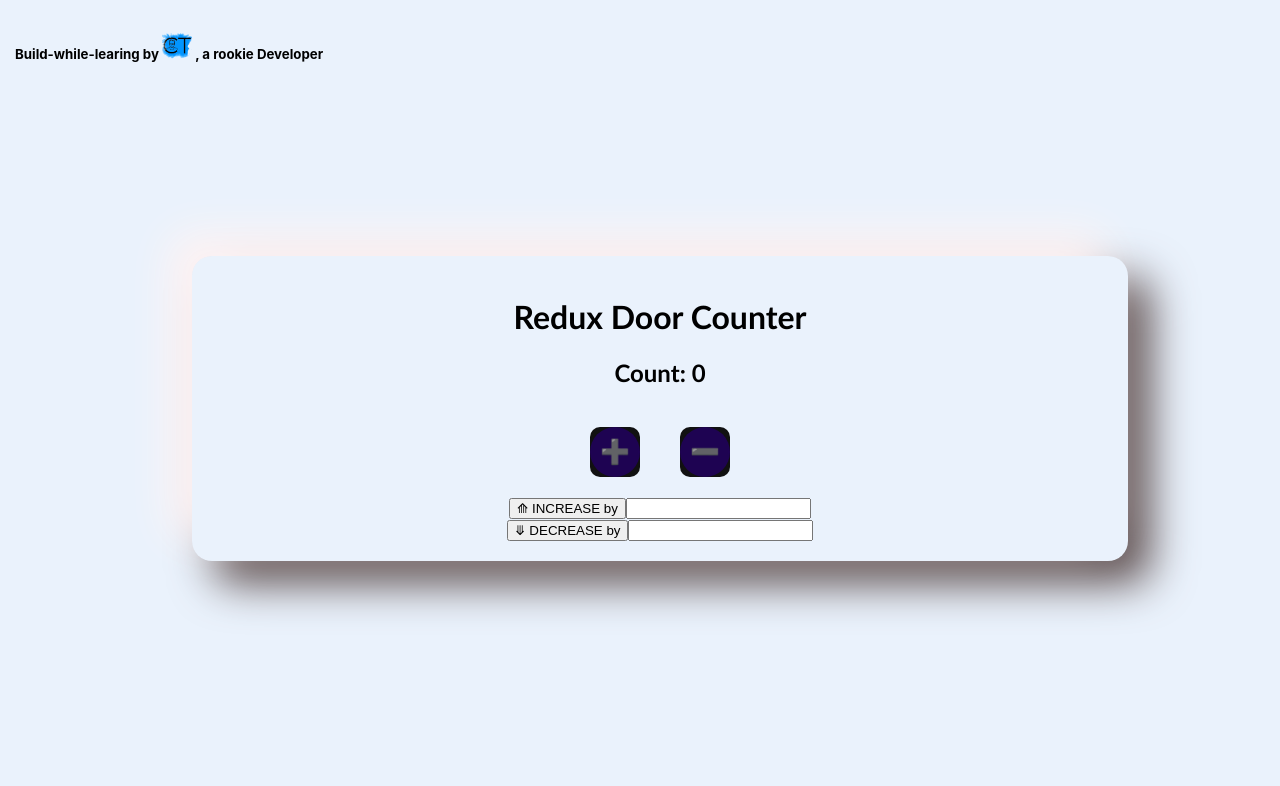
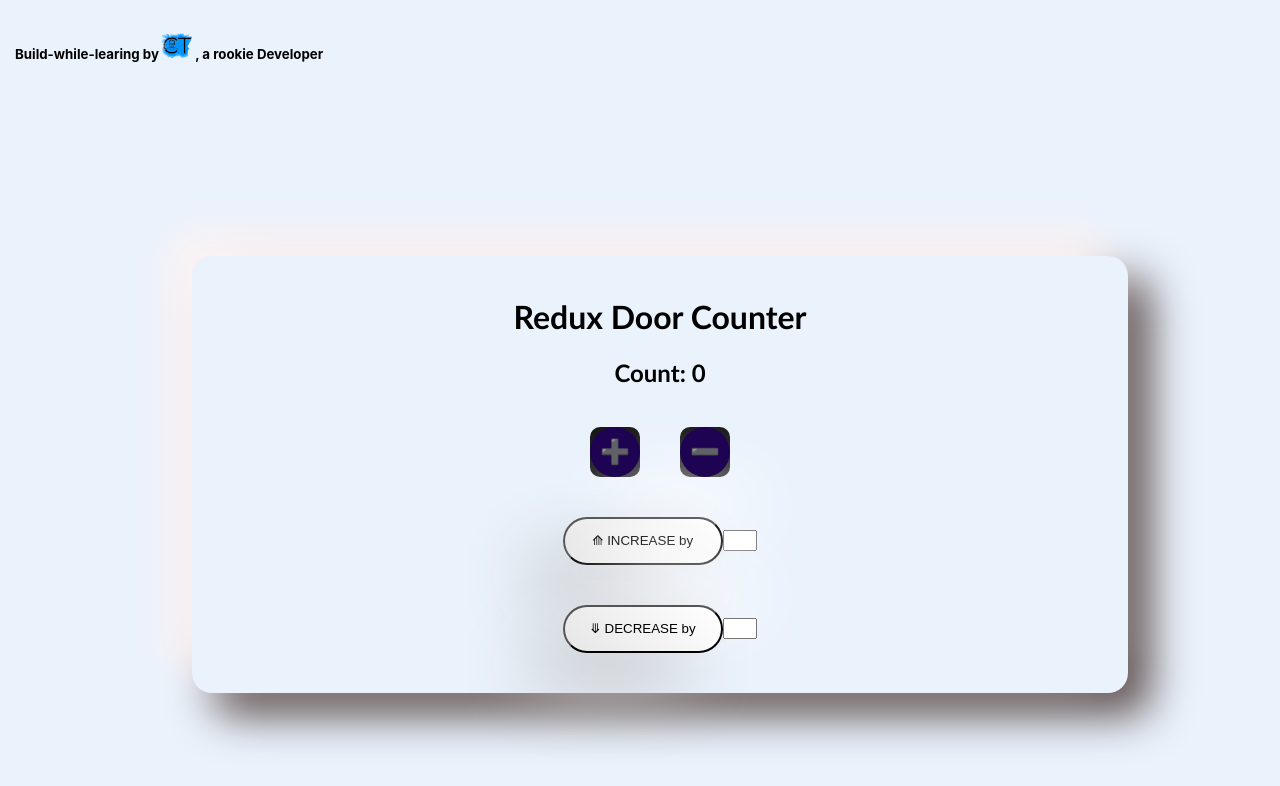
Before and after one commit to chuongtang/redux-counter, a React (Create React App) app: page / in a window 1280 px wide. Shown: the top 786 px of the page. Built offline with nearby package versions, Linux system fonts and the light colour scheme.

Commit message:
prior to crazy adding styling

```diff
--- a/src/features/Counter.js
+++ b/src/features/Counter.js
@@ -11,7 +11,7 @@ import {
 const Counter = () => {
     const count = useSelector(selectCount);
     const dispatch = useDispatch();
-    const [value, setValue] = useState();
+    const [value, setValue] = useState(1);
 
     const handleChange = (e) => {
         const num = parseInt(e.target.value);
@@ -25,17 +25,17 @@ const Counter = () => {
             <button className='counterBtn' onClick={() => dispatch(increment())}>➕</button>
             <button className='counterBtn' onClick={() => dispatch(decrement())}>➖</button>
 
-            <div>
-                <button onClick={() => dispatch(incrementByAmount(value))}>
+            <div className='box-btn' >
+                <button className="btn-plus btn" onClick={() => dispatch(incrementByAmount(value))}>
                     ⟰ INCREASE by
                 </button>
-                <input onChange={(e) => handleChange(e)} />
+                <input className='inputBox' onChange={(e) => handleChange(e)} />
             </div>
-            <div>
-                <button onClick={() => dispatch(decrementByAmount(value))}>
+            <div className='box-btn'>
+                <button className="btn-minus btn" onClick={() => dispatch(decrementByAmount(value))}>
                     ⤋ DECREASE by
                 </button>
-                <input onChange={(e) => handleChange(e)} />
+                <input className='inputBox' onChange={(e) => handleChange(e)} />
             </div>
         </>
     );
--- a/src/index.css
+++ b/src/index.css
@@ -94,3 +94,34 @@ h5{
   50% { background-position: 400% 0; }
   100% { background-position: 0 0; }
 }
+.inputBox{
+  max-width: 2em;
+}
+
+.box-btn{
+  padding: 20px;
+  margin: auto;
+}
+.btn {
+  width: 10rem;
+  height: 3rem;
+  border-radius: 50px;
+  background: linear-gradient(225deg, #ffffff, #e6e6e6);
+  box-shadow:  -36px 36px 72px #c2c2c2,
+              36px -36px 72px #ffffff;
+}
+
+.btn:hover {
+  transition: 1s ease-in-out;
+  background: #4F95DA;
+}
+
+.btn:hover svg {
+  stroke-dashoffset: -480;
+}
+
+.btn span {
+  color: white;
+  font-size: 18px;
+  font-weight: 100;
+}
```
